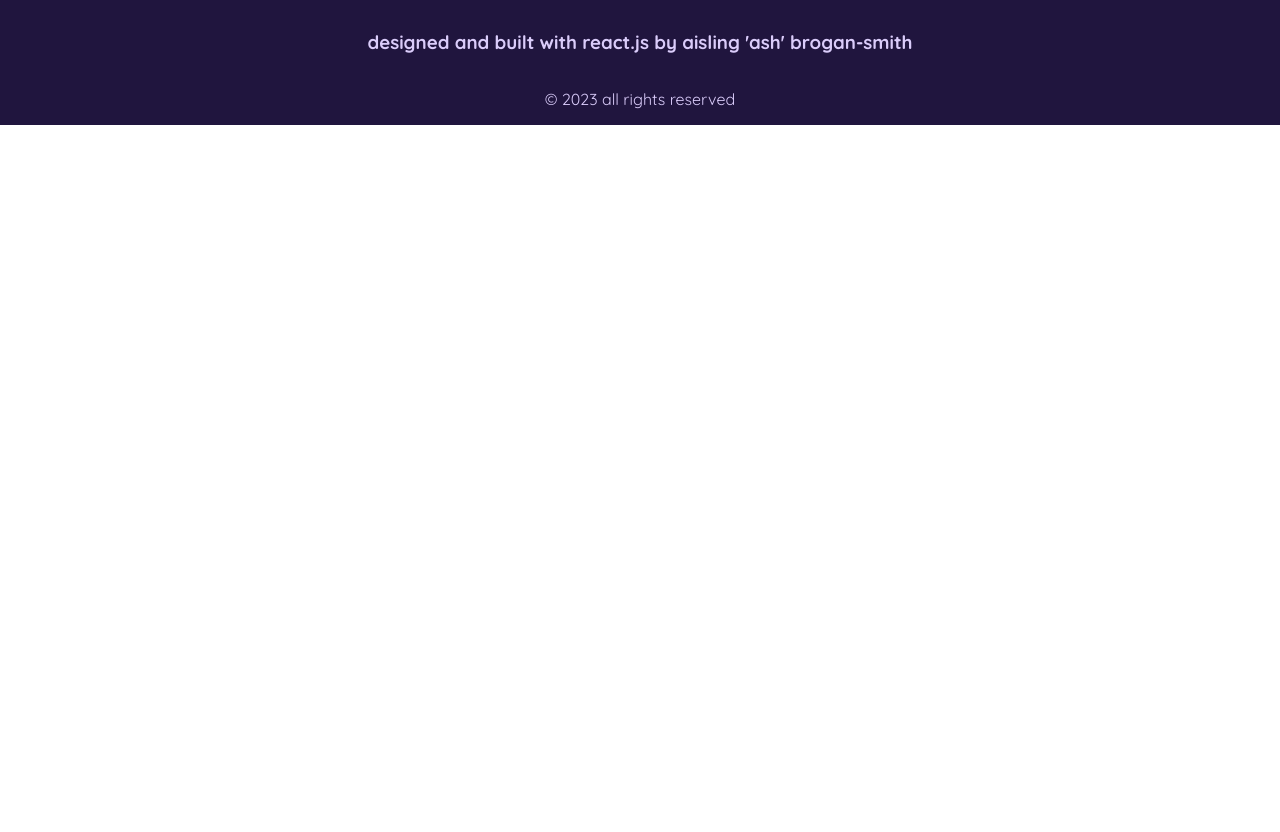
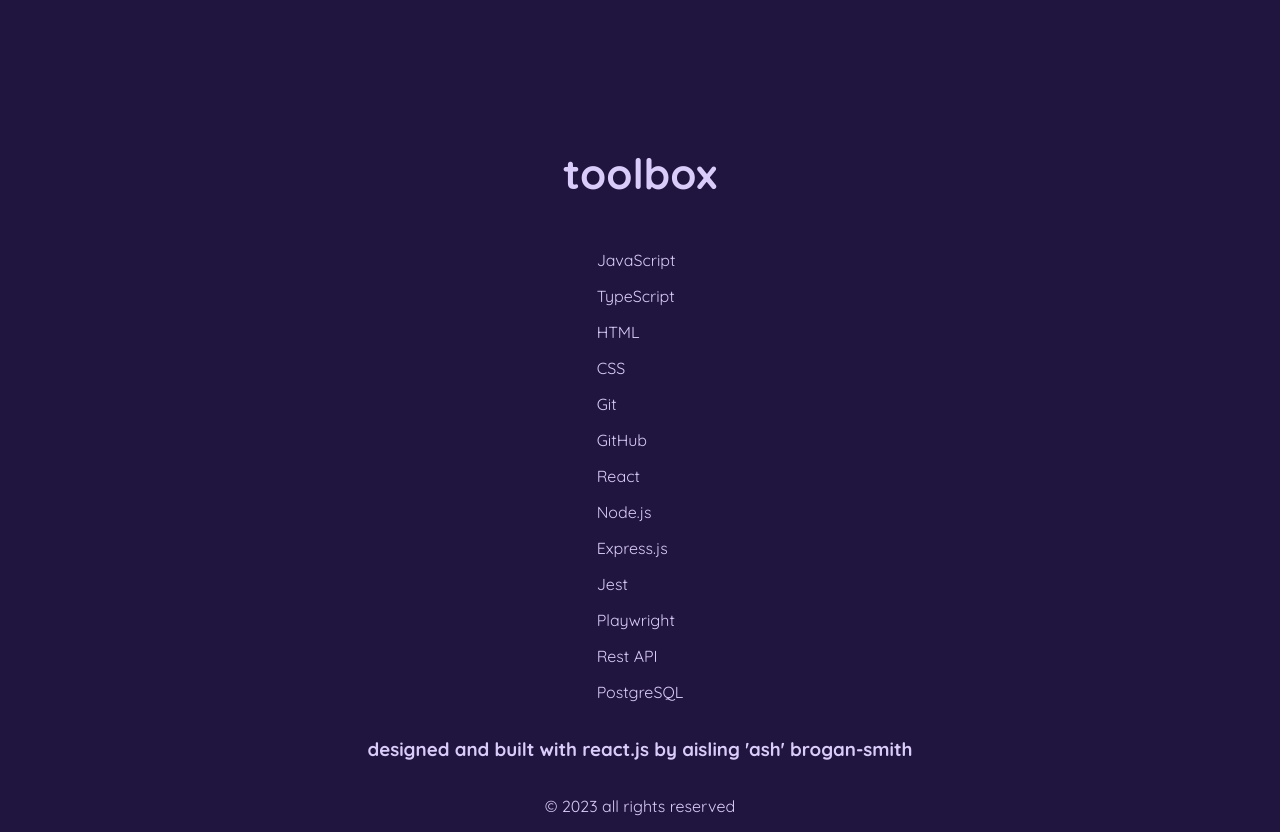
Before and after one commit to ashwantspizza/mywebsite, a React (Create React App) app in the folder ash-website/: page / in a window 1280 px wide. Shown: the part 1522-2354 px from the top of the page. Before the commit the page ends 1647 px from the top, so only its background shows below. Built offline with nearby package versions, Linux system fonts and the light colour scheme.

Commit message:
implemented toolbox

```diff
--- a/ash-website/src/components/LandingPage.css
+++ b/ash-website/src/components/LandingPage.css
@@ -169,6 +169,25 @@
   width: 100%;
 }
 
+.toolbox-section-container {
+  display: flex;
+  flex-direction: column;
+  justify-content: center;
+  align-items: center;
+  height: 100%;
+  width: 100%;
+}
+
+.toolbox-text {
+  display: flex;
+  flex-direction: column;
+  align-items: center;
+  justify-content: flex-start;
+  margin-top: 100px;
+  width: 100%;
+  font-size: 1.75rem;
+}
+
 .footer {
   display: flex;
   flex-direction: column;
--- a/ash-website/src/components/LandingPage.js
+++ b/ash-website/src/components/LandingPage.js
@@ -9,6 +9,7 @@
 function LandingPage() {
   return (
     <>
+    {/* hashlinks for nav bar */}
       <HashRouter>
         <nav>
         <div className='nav-bar'>
@@ -65,6 +66,26 @@
       </div>
     </div>
   </div>
+
+  {/* toolbox section */}
+  <div className='toolbox-section-container'>
+  <div className='toolbox-text'> <h2>toolbox</h2> </div>
+  <div className='toolbox'>
+  <p>JavaScript</p>
+  <p>TypeScript</p>
+  <p>HTML</p>
+  <p>CSS</p>
+  <p>Git</p>
+  <p>GitHub</p>
+  <p>React</p>
+  <p>Node.js</p>
+  <p>Express.js</p>
+  <p>Jest</p>
+  <p>Playwright</p>
+  <p>Rest API</p>
+  <p>PostgreSQL</p>
+  </div>
+  </div>
 </section>
 
         <section id="about">
```
